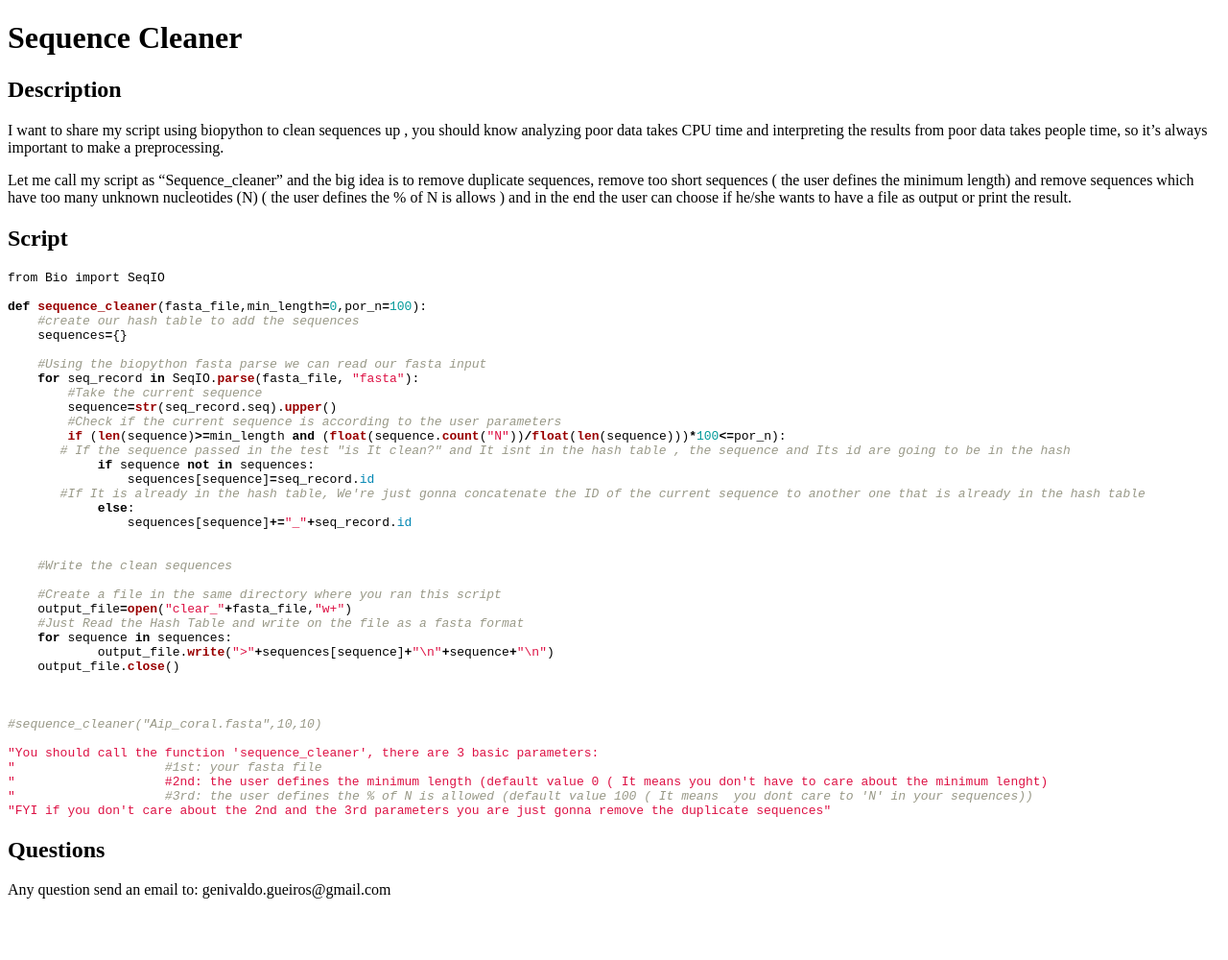
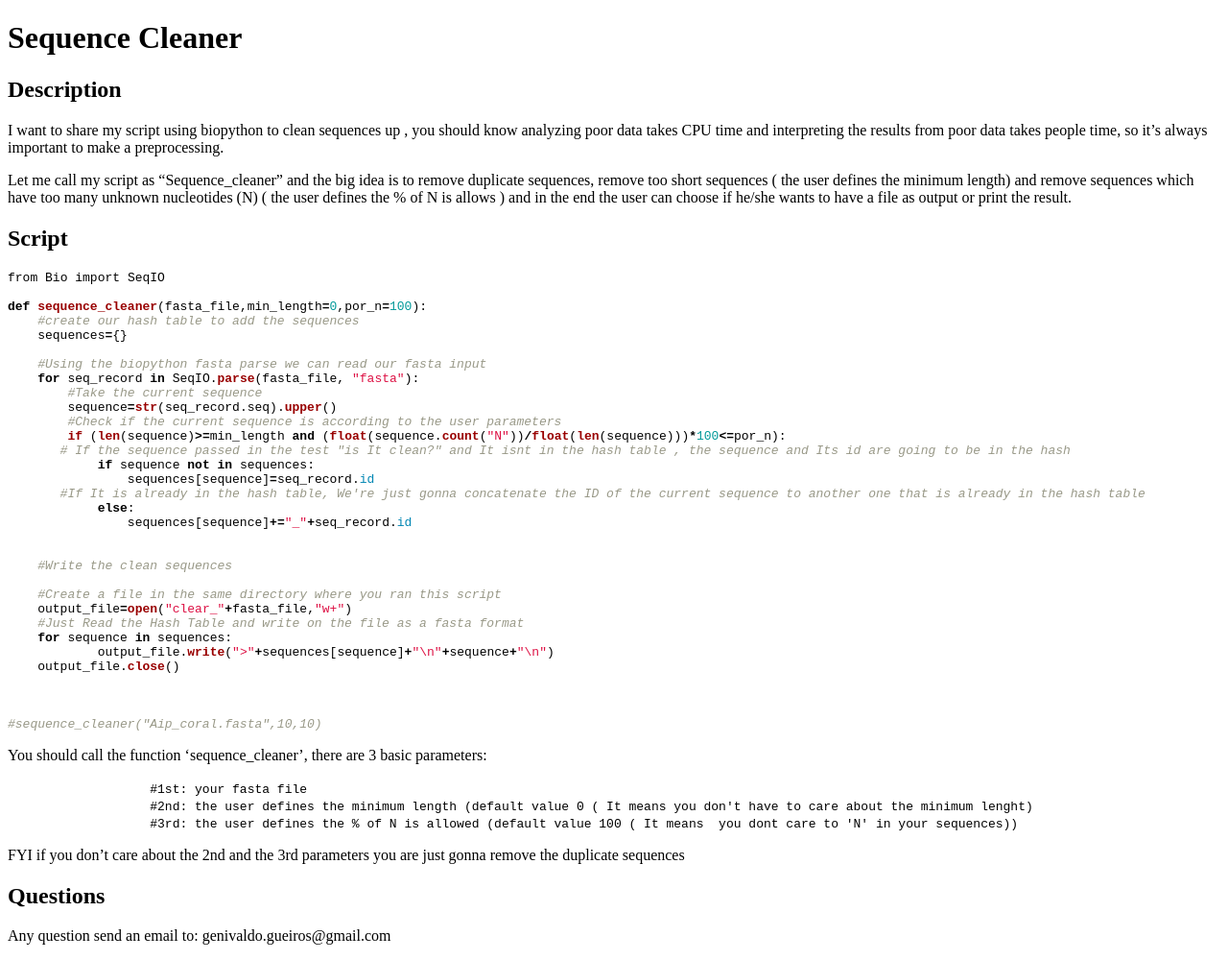
Before and after one commit to biopython/biopython.github.io, a Jekyll site: the page built from wiki/Sequence_Cleaner.md, in a window 1280 px wide. Shown: the whole page at 96% size. Built offline with Jekyll 4.4.1, drawn with Linux system fonts in a browser that asks for light colours; before the commit the page ends 952 px from its top, so only the background shows below that; part of the change alters nothing that is shown.

Commit message:
/* Script */

````diff
--- a/wiki/Sequence_Cleaner.md
+++ b/wiki/Sequence_Cleaner.md
@@ -57,13 +57,17 @@ def sequence_cleaner(fasta_file,min_length=0,por_n=100):
 
 
 #sequence_cleaner("Aip_coral.fasta",10,10)
+```
 
-"You should call the function 'sequence_cleaner', there are 3 basic parameters:
-"                    #1st: your fasta file
-"                    #2nd: the user defines the minimum length (default value 0 ( It means you don't have to care about the minimum lenght)
-"                    #3rd: the user defines the % of N is allowed (default value 100 ( It means  you dont care to 'N' in your sequences))
-"FYI if you don't care about the 2nd and the 3rd parameters you are just gonna remove the duplicate sequences"
-```
+You should call the function 'sequence\_cleaner', there are 3 basic
+parameters:
+
+`                   #1st: your fasta file `
+`                   #2nd: the user defines the minimum length (default value 0 ( It means you don't have to care about the minimum lenght)`
+`                   #3rd: the user defines the % of N is allowed (default value 100 ( It means  you dont care to 'N' in your sequences))`
+
+FYI if you don't care about the 2nd and the 3rd parameters you are just
+gonna remove the duplicate sequences
 
 Questions
 ---------
````
Also changed, not shown: 1 other file.
